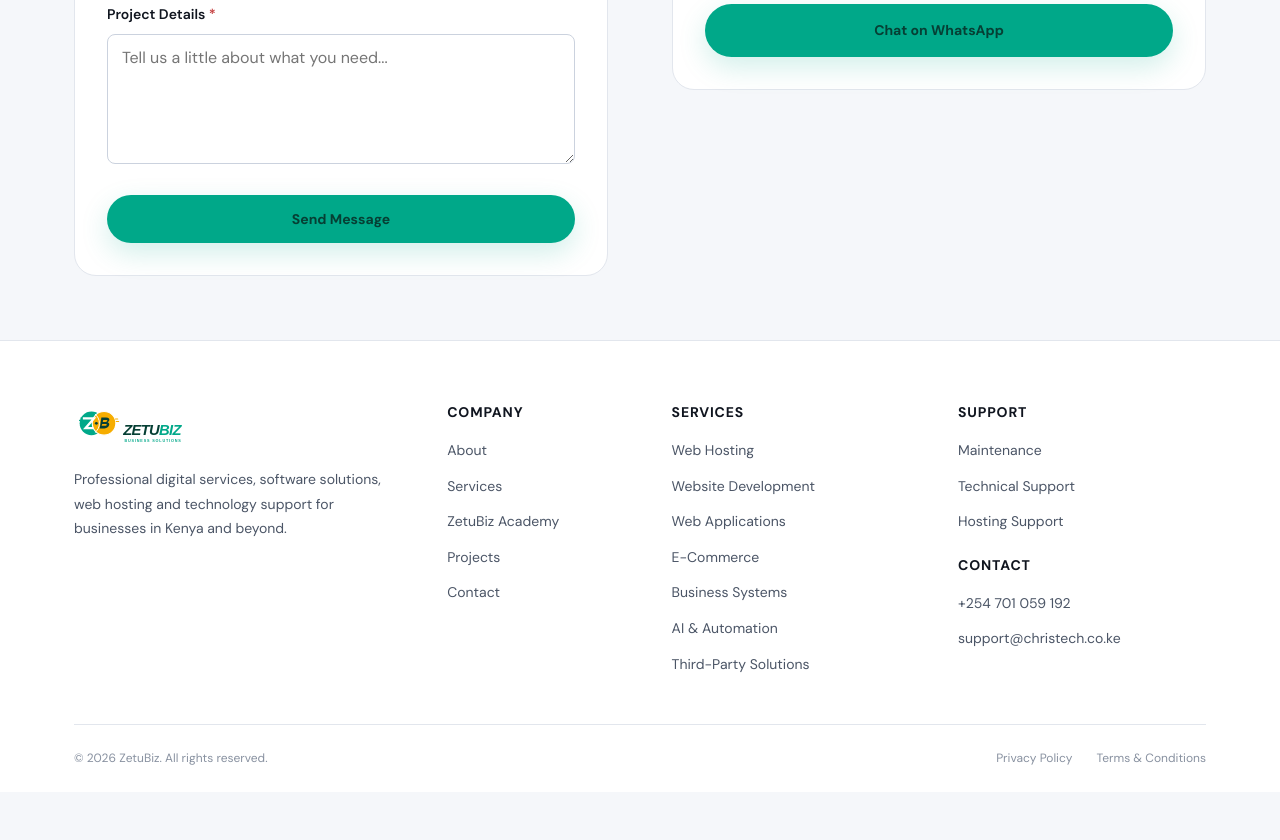
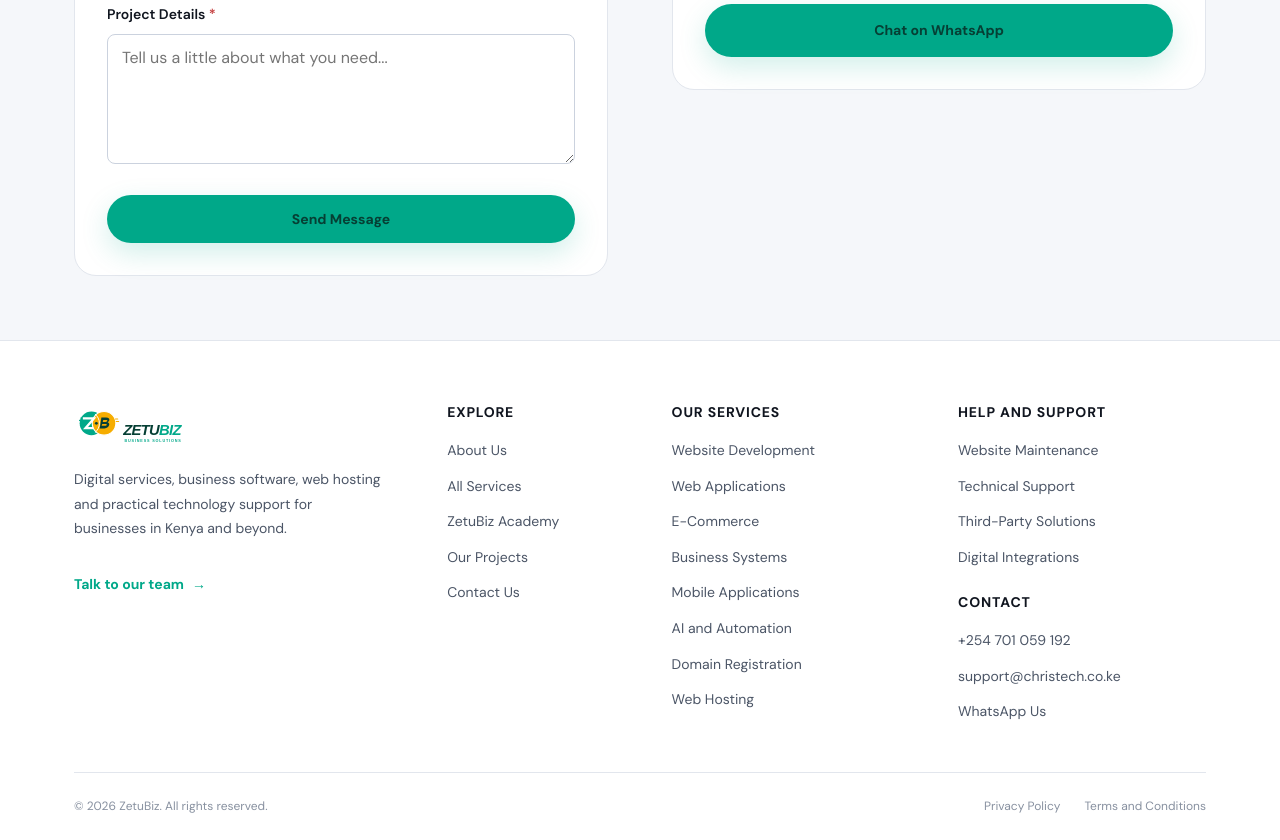
Before and after one commit to learninghub44/kadem-technologies, a website: page public/contact.html in a window 1280 px wide. Shown: the part 878-1718 px from the top of the page. Before the commit the page ends 1670 px from the top, so only its background shows below. Drawn offline with Linux system fonts and the light colour scheme.

Commit message:
Refresh shared footer navigation and contact links

```diff
--- a/public/contact.html
+++ b/public/contact.html
@@ -177,57 +177,25 @@
     <div class="container">
       <div class="k-footer__grid">
         <div class="k-footer__brand">
-          <a class="k-brand" href="/index.html" aria-label="ZetuBiz home">
-            <img class="k-brand__logo" src="/assets/logo/zetubiz-logo-horizontal.svg" alt="ZetuBiz Business Solutions" width="160" height="45">
-          </a>
-          <p>Professional digital services, software solutions, web hosting and technology support for businesses in Kenya and beyond.</p>
+          <a class="k-brand" href="/index.html" aria-label="ZetuBiz home"><img class="k-brand__logo" src="/assets/logo/zetubiz-logo-horizontal.svg" alt="ZetuBiz Business Solutions" width="160" height="45"></a>
+          <p>Digital services, business software, web hosting and practical technology support for businesses in Kenya and beyond.</p>
+          <a class="k-footer__cta" href="/contact.html">Talk to our team <span aria-hidden="true">→</span></a>
         </div>
-        <div class="k-footer__col">
-          <h4>Company</h4>
-          <ul>
-            <li><a href="/about.html">About</a></li>
-            <li><a href="/services.html">Services</a></li>
-            <li><a href="https://academy.christech.co.ke" target="_blank" rel="noopener noreferrer">ZetuBiz Academy</a></li>
-            <li><a href="/projects.html">Projects</a></li>
-            <li><a href="/contact.html">Contact</a></li>
-          </ul>
-        </div>
-        <div class="k-footer__col">
-          <h4>Services</h4>
-          <ul>
-            <li><a href="/hosting.html">Web Hosting</a></li>
-            <li><a href="/services.html#website-development">Website Development</a></li>
-            <li><a href="/services.html#web-applications">Web Applications</a></li>
-            <li><a href="/services.html#e-commerce">E-Commerce</a></li>
-            <li><a href="/services.html#business-systems">Business Systems</a></li>
-            <li><a href="/services.html#ai-automation">AI &amp; Automation</a></li>
-            <li><a href="/services.html#third-party-solutions">Third-Party Solutions</a></li>
-          </ul>
-        </div>
-        <div class="k-footer__col k-footer__col--support">
-          <h4>Support</h4>
-          <ul>
-            <li><a href="/services.html#website-maintenance">Maintenance</a></li>
-            <li><a href="/services.html#technical-support">Technical Support</a></li>
-            <li><a href="/hosting.html">Hosting Support</a></li>
-          </ul>
-          <h4 style="margin-top:24px;">Contact</h4>
-          <ul>
-            <li><a href="tel:+254701059192">+254 701 059 192</a></li>
-            <li><a href="mailto:support@christech.co.ke">support@christech.co.ke</a></li>
-          </ul>
-        </div>
+        <nav class="k-footer__col" aria-label="Explore ZetuBiz"><h4>Explore</h4><ul>
+          <li><a href="/about.html">About Us</a></li><li><a href="/services.html">All Services</a></li><li><a href="https://academy.christech.co.ke" target="_blank" rel="noopener noreferrer">ZetuBiz Academy</a></li><li><a href="/projects.html">Our Projects</a></li><li><a href="/contact.html">Contact Us</a></li>
+        </ul></nav>
+        <nav class="k-footer__col k-footer__services" aria-label="Our services"><h4>Our Services</h4><ul>
+          <li><a href="/website-development.html">Website Development</a></li><li><a href="/web-applications.html">Web Applications</a></li><li><a href="/e-commerce.html">E-Commerce</a></li><li><a href="/business-systems.html">Business Systems</a></li><li><a href="/mobile-applications.html">Mobile Applications</a></li><li><a href="/ai-automation.html">AI and Automation</a></li><li><a href="/domain-registration.html">Domain Registration</a></li><li><a href="/hosting.html">Web Hosting</a></li>
+        </ul></nav>
+        <div class="k-footer__col k-footer__support"><h4>Help and Support</h4><ul>
+          <li><a href="/website-maintenance.html">Website Maintenance</a></li><li><a href="/technical-support.html">Technical Support</a></li><li><a href="/third-party-solutions.html">Third-Party Solutions</a></li><li><a href="/digital-integrations.html">Digital Integrations</a></li>
+        </ul><h4 class="k-footer__contact-heading">Contact</h4><ul>
+          <li><a href="tel:+254701059192">+254 701 059 192</a></li><li><a href="mailto:support@christech.co.ke">support@christech.co.ke</a></li><li><a href="https://wa.me/254701059192" target="_blank" rel="noopener noreferrer">WhatsApp Us</a></li>
+        </ul></div>
       </div>
-      <div class="k-footer__bottom">
-        <span>&copy; 2026 ZetuBiz. All rights reserved.</span>
-        <div class="k-footer__legal">
-          <a href="/privacy.html">Privacy Policy</a>
-          <a href="/terms.html">Terms &amp; Conditions</a>
-        </div>
-      </div>
+      <div class="k-footer__bottom"><span>© 2026 ZetuBiz. All rights reserved.</span><div class="k-footer__legal"><a href="/privacy.html">Privacy Policy</a><a href="/terms.html">Terms and Conditions</a></div></div>
     </div>
   </footer>
-
   <div class="k-float-whatsapp">
     <a class="k-float-whatsapp__btn" data-whatsapp-link href="#" target="_blank" rel="noopener noreferrer" aria-label="Chat with ZetuBiz on WhatsApp">
       <svg viewBox="0 0 32 32" aria-hidden="true"><path d="M16.02 3C9.1 3 3.48 8.6 3.48 15.5c0 2.4.66 4.63 1.8 6.55L3 29l7.14-2.24a12.5 12.5 0 0 0 5.88 1.48h.01c6.92 0 12.54-5.6 12.54-12.5C28.57 8.6 22.95 3 16.02 3Zm0 22.7h-.01a10.4 10.4 0 0 1-5.3-1.45l-.38-.22-4.24 1.33 1.36-4.11-.25-.42a10.2 10.2 0 0 1-1.58-5.33c0-5.66 4.63-10.27 10.4-10.27 2.78 0 5.39 1.08 7.35 3.04a10.15 10.15 0 0 1 3.05 7.24c0 5.67-4.63 10.19-10.4 10.19Zm5.7-7.64c-.31-.16-1.85-.91-2.14-1.02-.29-.1-.5-.16-.71.16-.21.31-.81 1.02-1 1.23-.18.21-.37.23-.68.08-.31-.16-1.32-.49-2.5-1.55-.93-.83-1.55-1.85-1.74-2.16-.18-.31-.02-.48.14-.63.14-.14.31-.37.47-.55.16-.19.21-.32.31-.53.1-.21.05-.4-.03-.55-.08-.16-.71-1.72-.98-2.36-.26-.62-.52-.54-.71-.55h-.6c-.21 0-.55.08-.84.4-.29.31-1.1 1.08-1.1 2.63s1.13 3.05 1.29 3.26c.16.21 2.22 3.4 5.39 4.77.75.32 1.34.52 1.8.66.76.24 1.44.21 1.99.13.61-.09 1.85-.76 2.11-1.49.26-.73.26-1.36.18-1.49-.08-.13-.28-.21-.59-.36Z"/></svg>
```
